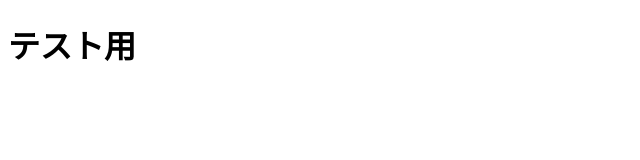
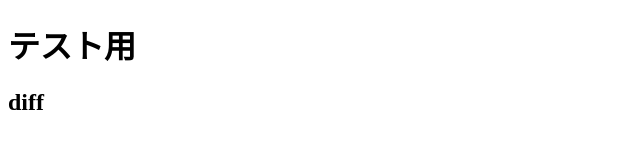
Before and after one commit to yamato04/testMyRep, a plain HTML site: page index.html in a window 1280 px wide. Shown: the full height of the page, 0-640 px from the left. Drawn offline with Linux system fonts and the light colour scheme.

Commit message:
h2タグを追記しました

```diff
--- a/index.html
+++ b/index.html
@@ -1,2 +1,3 @@
 <!DOCTYPE html>
 <h1>テスト用</h1>
+<h2>diff</h2>
```
